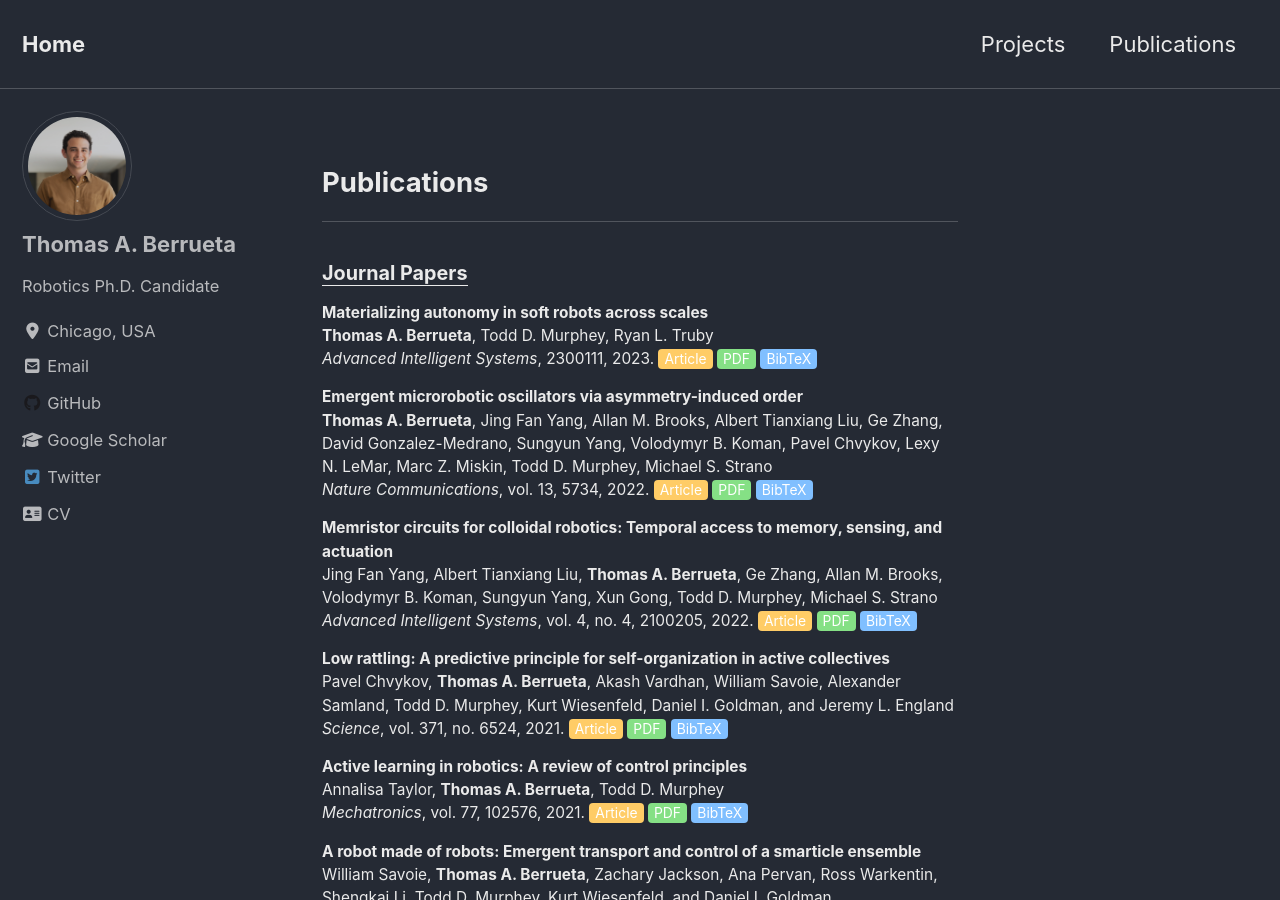
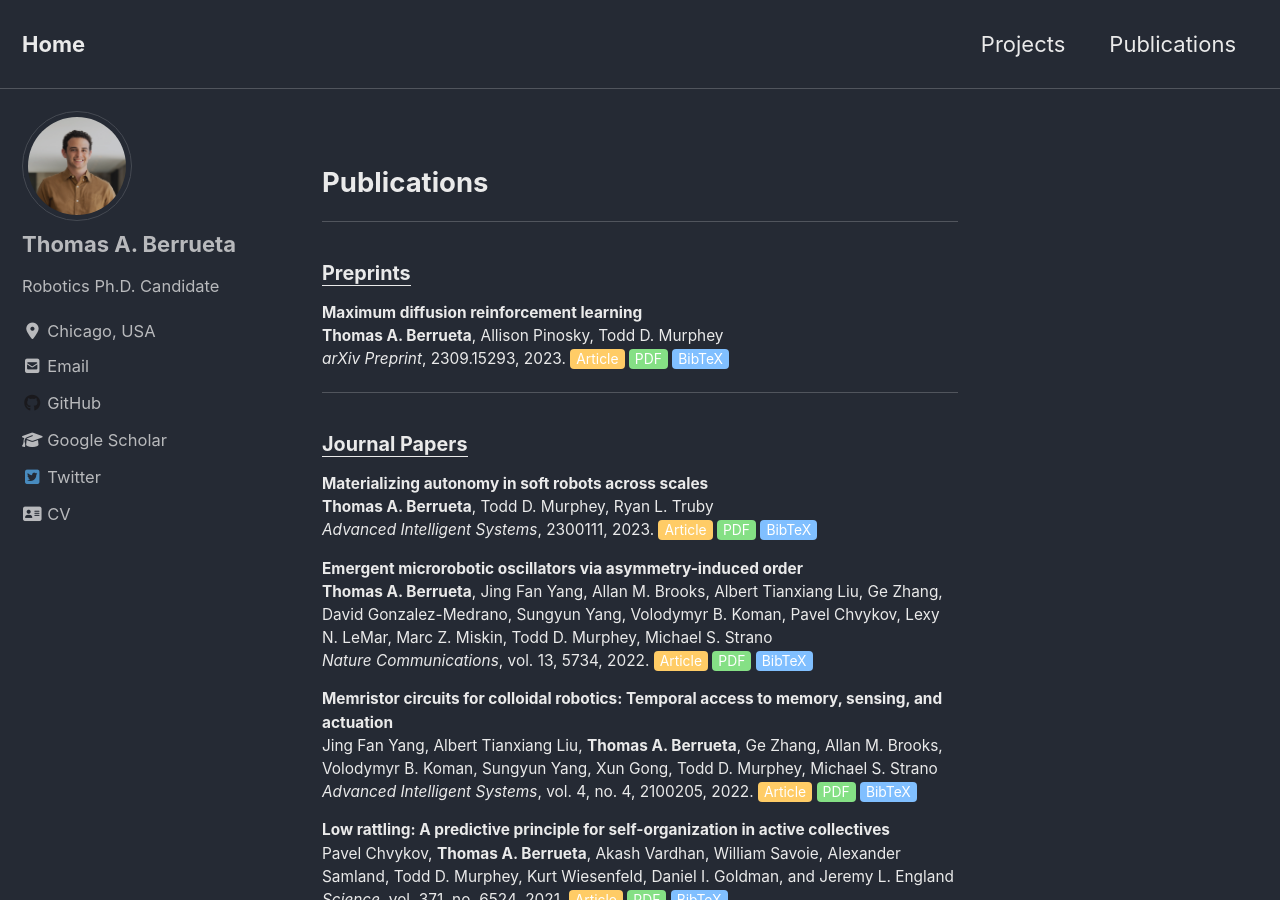
Before and after one commit to tberrueta/tberrueta.github.io, a Jekyll site: the page built from publications.html, in a window 1280 px wide and 900 px high. Built offline with Jekyll 4.4.1, drawn with Linux system fonts in a browser that asks for light colours; cached includes are drawn as plain includes; nearby versions of some CDN libraries.

Commit message:
adding preprint and updating index

```diff
--- a/index.html
+++ b/index.html
@@ -6,7 +6,9 @@ author_profile: true
 <body>
 
 <h2>Latest News</h2>
-  <p style="font-size: 70%">My latest research is now out at <a href="https://www.nature.com/articles/s41467-022-33396-5">Nature Communications</a>! I was also interviewed by the <a href="https://news.northwestern.edu/stories/2022/10/chemistry-flexes-microrobotic-arm/">Northwestern News</a> team about the work. In this collaboration with chemical engineers at the Strano Research Group in MIT, I make use of the physics of self-organization to enable sophisticated capabilities in a simple collective of active colloidal particles. Making use of my previous work on <a href="https://gizmodo.com/meet-the-pint-sized-robots-that-spontaneously-dance-1845969214">rattling theory</a>, I discovered a thermodynamic mechanism for asymmetry-induced order in strongly-interacting systems. We exploited this mechanism in designing our microparticle collective to enable emergent periodic currents directly on-board the particles, which we demonstrated by powering state-of-the-art microrobotic arms. Check out the video overview:
+  <p style="font-size: 70%">After many years of work, I'm very excited to release our preprint on <a href="https://arxiv.org/abs/2309.15293">Maximum Diffusion Reinforcement Learning</a>. MaxDiff RL is a generalization of the popular MaxEnt RL framework, rebuilt from the ground up to take into account the physical properties of embodied agents into account during decision-making. MaxDiff RL agents are also provably guaranteed to exhibit seed-invariant performance and to be capable of single-shot learning in a broad class of problem settings. Separately, I recently published a <a href="https://onlinelibrary.wiley.com/doi/full/10.1002/aisy.202300111">perspective piece in Advanced Intelligent Systems</a> on the future of learning and control in soft matter systems in collaboration with <a href="https://sites.northwestern.edu/roboticmatterlab/">Dr. Ryan Truby</a>.
+
+  <p style="font-size: 70%">Recently, I published an article in <a href="https://www.nature.com/articles/s41467-022-33396-5">Nature Communications</a>. I was also interviewed by the <a href="https://news.northwestern.edu/stories/2022/10/chemistry-flexes-microrobotic-arm/">Northwestern News</a> team about the work. In this collaboration with chemical engineers at the Strano Research Group in MIT, I make use of the physics of self-organization to enable sophisticated capabilities in a simple collective of active colloidal particles. Making use of my previous work on <a href="https://gizmodo.com/meet-the-pint-sized-robots-that-spontaneously-dance-1845969214">rattling theory</a>, I discovered a thermodynamic mechanism for asymmetry-induced order in strongly-interacting systems. We exploited this mechanism in designing our microparticle collective to enable emergent periodic currents directly on-board the particles, which we demonstrated by powering state-of-the-art microrobotic arms. Check out the video overview:
 
   <br>
   <br>
@@ -14,7 +16,7 @@ author_profile: true
   <br>
   <br>
 
-  <p style="font-size: 70%">I am also proud to announce that <a href="https://www.mccormick.northwestern.edu/news/articles/2022/06/two-graduate-students-receive-presidential-fellowships/"><u>I am a recipient of the Presidential Fellowship</u></a>! The highest honor bestowed to a graduate student by Northwestern University. In part, this award is in recognition of a distinguished record of scholarly excellence as established through publications, such as my work on rattling theory published in <a href="https://www.science.org/doi/10.1126/science.abc6182">Science</a> and my work on emergence in robot collectives published in <a href="https://www.science.org/doi/full/10.1126/scirobotics.aax4316">Science Robotics</a>.
+  <p style="font-size: 70%">I am also proud to have recently become <a href="https://www.mccormick.northwestern.edu/news/articles/2022/06/two-graduate-students-receive-presidential-fellowships/"><u>a recipient of the Presidential Fellowship</u></a>! The highest honor bestowed to a graduate student by Northwestern University. In part, this award is in recognition of a distinguished record of scholarly excellence as established through publications, such as my work on rattling theory published in <a href="https://www.science.org/doi/10.1126/science.abc6182">Science</a> and my work on emergence in robot collectives published in <a href="https://www.science.org/doi/full/10.1126/scirobotics.aax4316">Science Robotics</a>.
 
   <br>
   <br>
--- a/publications.html
+++ b/publications.html
@@ -34,6 +34,15 @@ author_profile: true
 
 <body>
 <hr>
+  <h3 style="font-size:90%"><u>Preprints</u></h3>
+  <p style="font-size:70%"><b>Maximum diffusion reinforcement learning</b>
+    <br><b>Thomas A. Berrueta</b>, Allison Pinosky, Todd D. Murphey
+    <br><i>arXiv Preprint</i>, 2309.15293, 2023.
+    <a href="https://arxiv.org/abs/2309.15293" style="font-size:90%"><button class="button button2">Article</button></a>
+    <a href="/assets/pdfs/BerruetaArxivMaxDiff2023.pdf" style="font-size:90%"><button class="button button3">PDF</button></a>
+  <a href="/assets/bibs/BerruetaArxivMaxDiff2023.bib" style="font-size:90%"><button class="button button1">BibTeX</button></a></p>
+  <hr>
+
   <h3 style="font-size:90%"><u>Journal Papers</u></h3>
   <p style="font-size:70%"><b>Materializing autonomy in soft robots across scales</b>
     <br><b>Thomas A. Berrueta</b>, Todd D. Murphey, Ryan L. Truby
```
Also changed, not shown: assets/bibs/BerruetaArxivMaxDiff2023.bib (added, +8 -0 lines), 1 other file.
